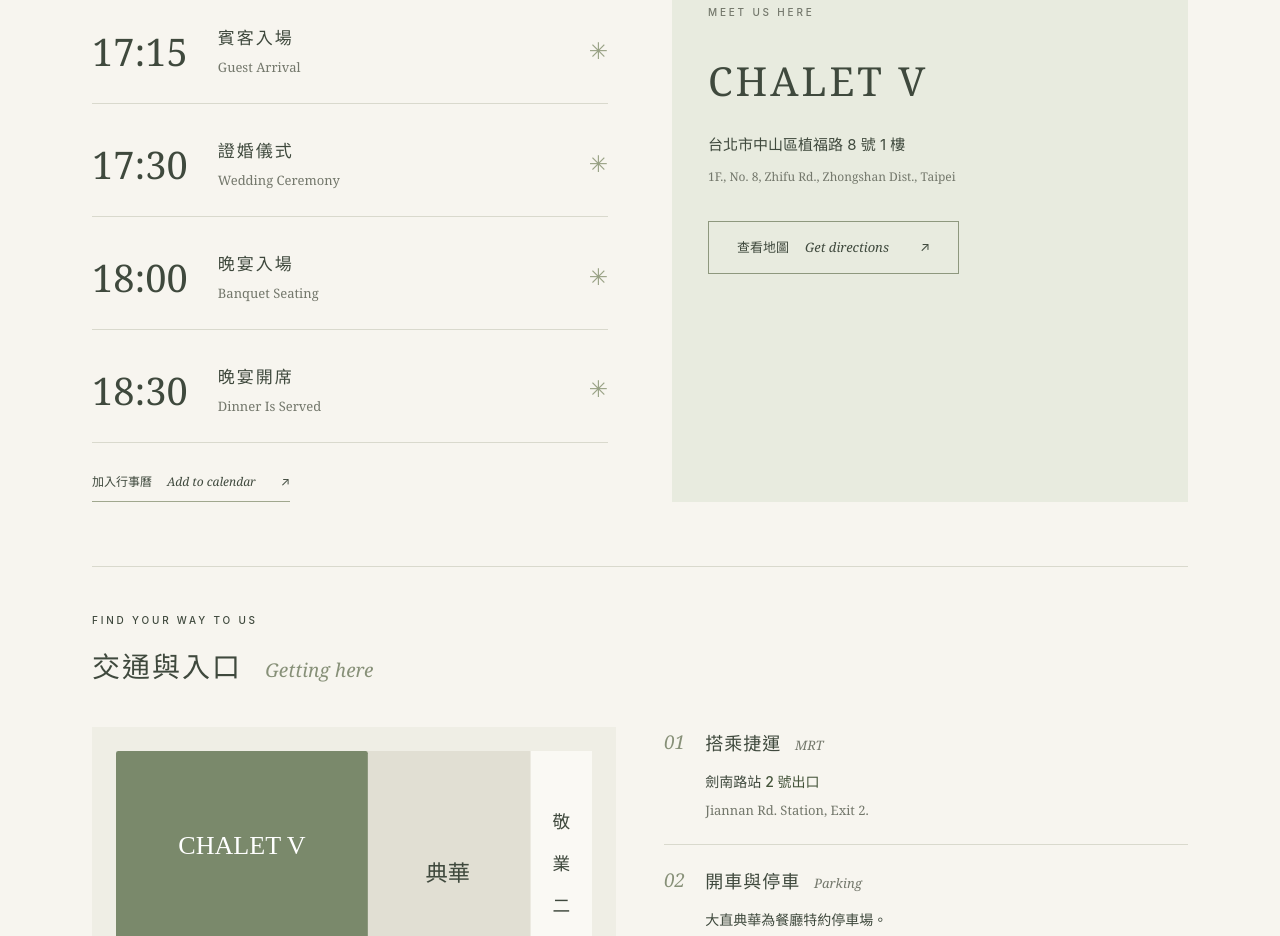
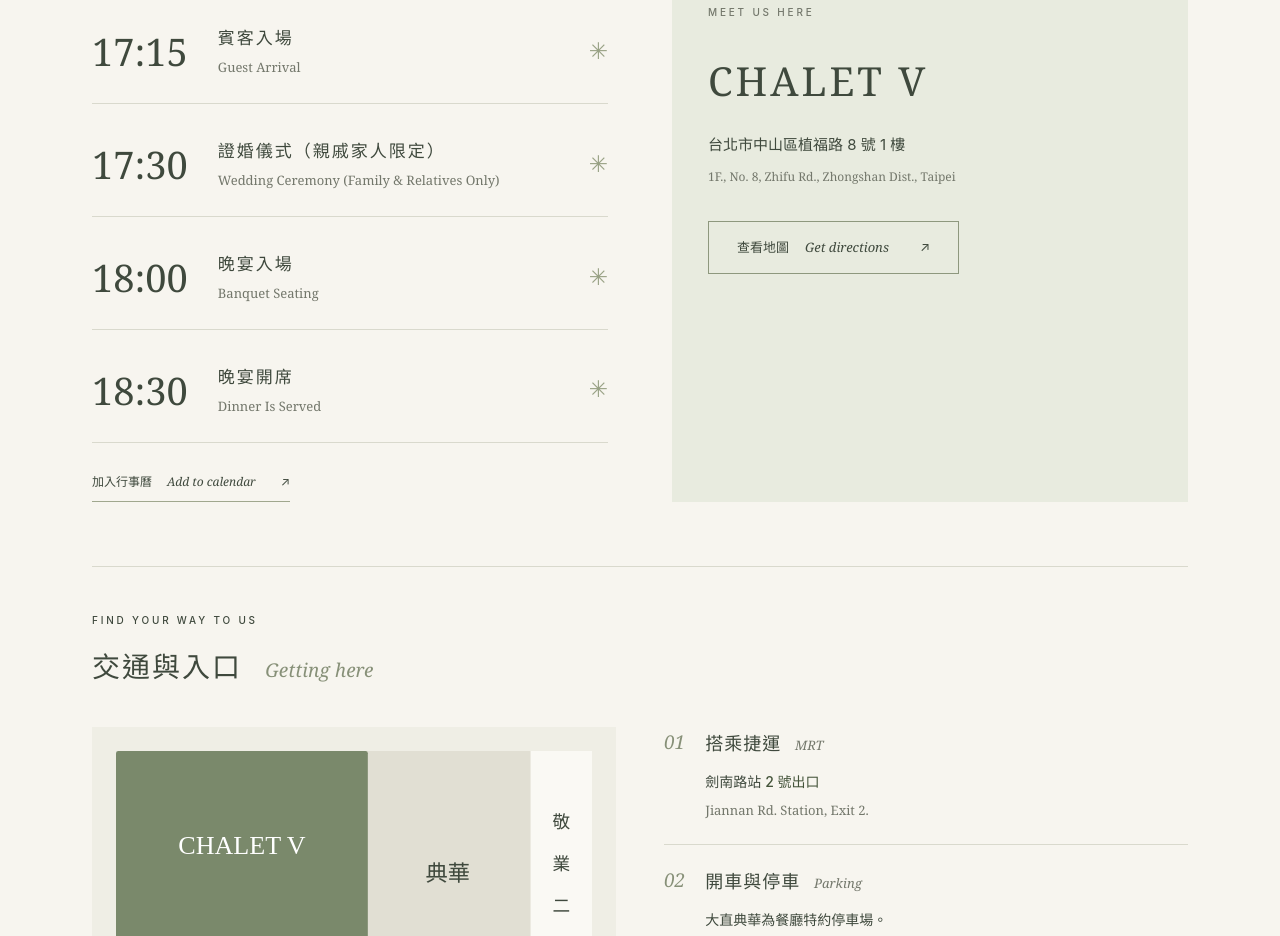
Before and after one commit to johnnywithjessica/johnnywithjessica.github.io, a plain HTML site: page index.html in a window 1280 px wide. Shown: the part 2359-3295 px from the top of the page. Drawn offline with Linux system fonts and the light colour scheme.

Commit message:
Clarify ceremony attendance is limited to family and relatives

```diff
--- a/index.html
+++ b/index.html
@@ -64,7 +64,7 @@
         <div class="schedule">
           <p class="eyebrow">THE EVENING</p>
           <div class="schedule-item"><time datetime="2027-03-06T17:15:00+08:00">17:15</time><div><h3>賓客入場</h3><p>Guest Arrival</p></div><span class="schedule-flower" aria-hidden="true">✳</span></div>
-          <div class="schedule-item"><time datetime="2027-03-06T17:30:00+08:00">17:30</time><div><h3>證婚儀式</h3><p>Wedding Ceremony</p></div><span class="schedule-flower" aria-hidden="true">✳</span></div>
+          <div class="schedule-item"><time datetime="2027-03-06T17:30:00+08:00">17:30</time><div><h3>證婚儀式（親戚家人限定）</h3><p>Wedding Ceremony (Family &amp; Relatives Only)</p></div><span class="schedule-flower" aria-hidden="true">✳</span></div>
           <div class="schedule-item"><time datetime="2027-03-06T18:00:00+08:00">18:00</time><div><h3>晚宴入場</h3><p>Banquet Seating</p></div><span class="schedule-flower" aria-hidden="true">✳</span></div>
           <div class="schedule-item"><time datetime="2027-03-06T18:30:00+08:00">18:30</time><div><h3>晚宴開席</h3><p>Dinner Is Served</p></div><span class="schedule-flower" aria-hidden="true">✳</span></div>
           <a class="text-link" href="wedding.ics" download>加入行事曆 <small>Add to calendar</small><span>↗</span></a>
```
Also changed, not shown: 1 other file.
